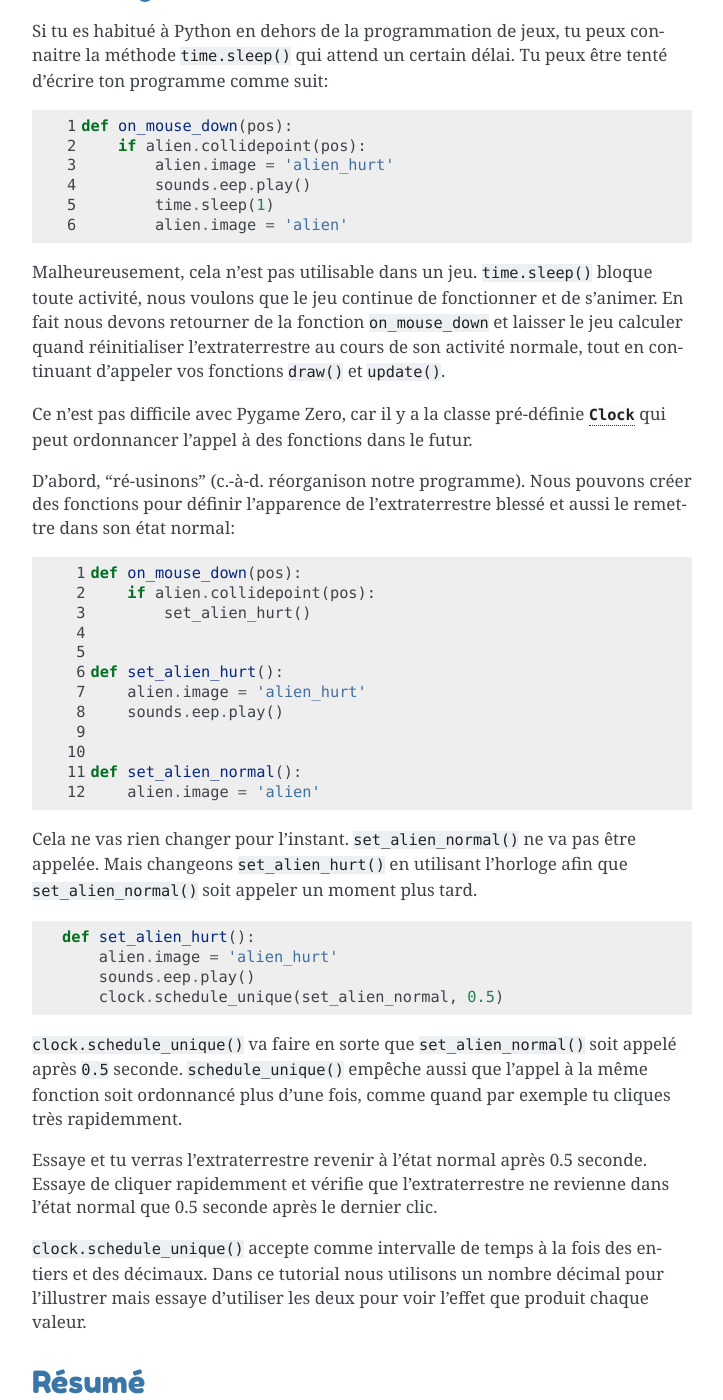
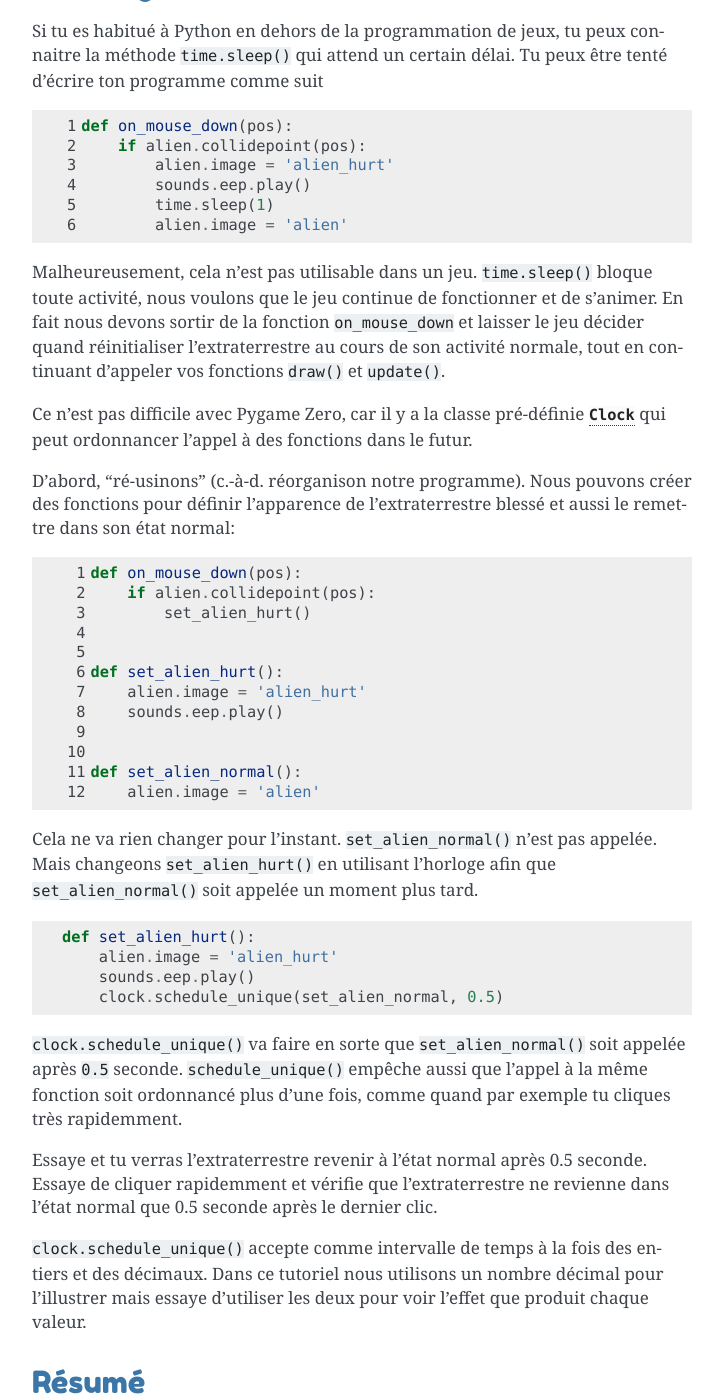
Before and after one commit to nlaurance/pgzero-french, a Sphinx documentation site: the page built from doc/introduction.rst, in a window 1280 px wide and 1400 px high, scrolled down 4640 px. Shown: the whole window, without its empty margins (388-1111 px from the left). Built offline with Sphinx 7.4.7, drawn with Linux system fonts in a browser that asks for light colours; pages that are not in the unit, such as notebooks, are missing from menus; some of the changed text lies outside the part shown.

Commit message:
First review

```diff
--- a/doc/introduction.rst
+++ b/doc/introduction.rst
@@ -35,7 +34,7 @@ Dans ``intro.py``, ajoute ce qui suit::
     def draw():
         screen.fill((128, 0, 0))
 
-Relance ``pgzrun intro.py`` et l'écran devrait maintenant afficher un carré rouge!
+Relance ``pgzrun intro.py`` et l'écran devrait maintenant afficher un carré rouge !
 
 Que fait ce programme??
 
@@ -60,7 +59,7 @@ cliquer avec le bouton de droite sur celle ci-dessous et l'enregistrer ("Enregis
 
 .. image:: _static/alien.png
 
-(Cette image a un canal de transparence, ou "alpha", qui est super pour les jeux!
+(Cette image a un canal de transparence, ou "alpha", qui est super pour les jeux !
 Mais elle est conçue pour un arrière-plan sombre, il se peut donc que tu ne vois pas
 le casque de l'espace de l'extraterrestre avant qu'il soit affiché dans le jeu).
 
@@ -90,7 +89,7 @@ Si tu as fait tout cela, ton projet devrait ressembler à ceci:
 Il y a une classe pré-définie appelée :class:`Actor` que tu peux utiliser pour representer
 une image (*sprite*) qui doit être dessinée à l'écran.
 
-Définissons-en une maintenant. Change le fichier ``intro.py`` afin qu'il contienne::
+Définissons-en une maintenant. Change le fichier ``intro.py`` afin qu'il contienne ::
 
     alien = Actor('alien')
     alien.pos = 100, 56
@@ -209,7 +208,7 @@ L'horloge
 
 Si tu es habitué à Python en dehors de la programmation de jeux, tu peux connaitre
 la méthode ``time.sleep()`` qui attend un certain délai. Tu peux être tenté d'écrire
-ton programme comme suit::
+ton programme comme suit ::
 
     def on_mouse_down(pos):
         if alien.collidepoint(pos):
@@ -220,7 +219,7 @@ ton programme comme suit::
 
 Malheureusement, cela n'est pas utilisable dans un jeu. ``time.sleep()``
 bloque toute activité, nous voulons que le jeu continue de fonctionner et de s'animer.
-En fait nous devons retourner de la fonction ``on_mouse_down`` et laisser le jeu calculer quand
+En fait nous devons sortir de la fonction ``on_mouse_down`` et laisser le jeu décider quand
 réinitialiser l'extraterrestre au cours de son activité normale, tout en continuant d'appeler vos
 fonctions ``draw()`` et ``update()``.
 
@@ -243,16 +242,16 @@ définir l'apparence de l'extraterrestre blessé et aussi le remettre dans son
     def set_alien_normal():
         alien.image = 'alien'
 
-Cela ne vas rien changer pour l'instant. ``set_alien_normal()`` ne va pas être appelée.
+Cela ne va rien changer pour l'instant. ``set_alien_normal()`` n'est pas appelée.
 Mais changeons ``set_alien_hurt()`` en utilisant l'horloge afin que
-``set_alien_normal()`` soit appeler un moment plus tard. ::
+``set_alien_normal()`` soit appelée un moment plus tard. ::
 
     def set_alien_hurt():
         alien.image = 'alien_hurt'
         sounds.eep.play()
         clock.schedule_unique(set_alien_normal, 0.5)
 
-``clock.schedule_unique()`` va faire en sorte que ``set_alien_normal()`` soit appelé
+``clock.schedule_unique()`` va faire en sorte que ``set_alien_normal()`` soit appelée
 après ``0.5`` seconde. ``schedule_unique()`` empêche aussi que l'appel à la même fonction
 soit ordonnancé plus d'une fois, comme quand par exemple tu cliques très rapidemment.
 
@@ -261,17 +260,17 @@ de cliquer rapidemment et vérifie que l'extraterrestre ne revienne dans l'état
 après le dernier clic.
 
 ``clock.schedule_unique()`` accepte comme intervalle de temps à la fois des entiers et des décimaux.
-Dans ce tutorial nous utilisons un nombre décimal pour l'illustrer mais
+Dans ce tutoriel nous utilisons un nombre décimal pour l'illustrer mais
 essaye d'utiliser les deux pour voir l'effet que produit chaque valeur.
 
 
 Résumé
 ------
 
-Nous avons vu comment charger et dessiner des *sprites*, jouers des sons,
+Nous avons vu comment charger et dessiner des *sprites*, jouer des sons,
 gérer les actions de l'utilisateur et utiliser une horloge pré-définie.
 
-Tu peux maintenant vouloir améliorer le jeu pour comptabiliser le score ou faire bouger
+Tu voudrais sûrement améliorer le jeu pour compter les points ou faire bouger
 l'extraterrestre de façon plus erratique.
 
 Il y a encore plus de fonctionnalités qui font que Pygame Zero est facile à utiliser.
```
Also changed, not shown: other parts of doc/introduction.rst (+11 -12 lines).
